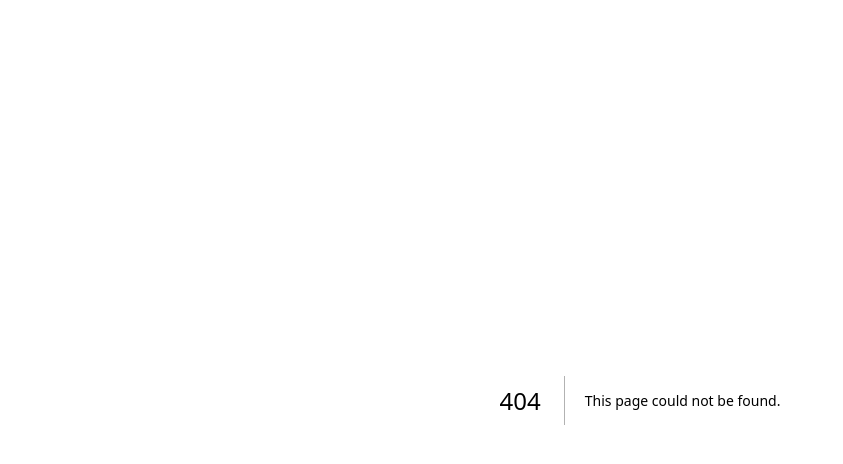
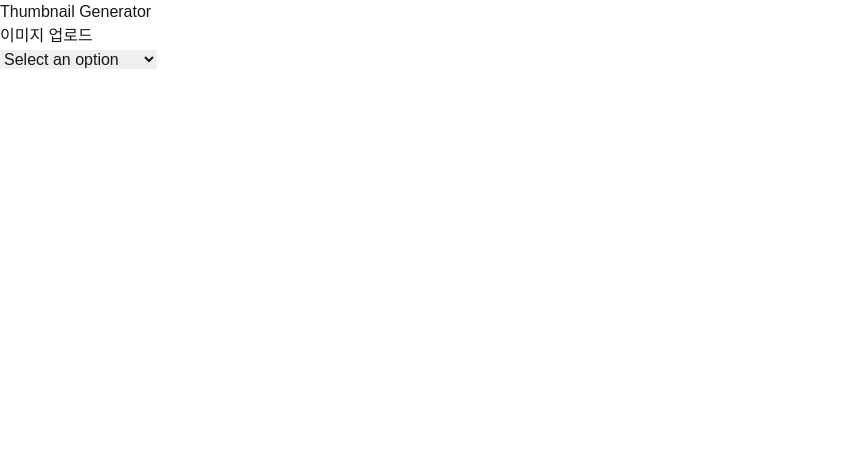
Before and after one commit to climbing-apricot/front, a Next.js app: page /thumbnail in a window 1280 px wide. Before the commit this address had no page. Shown: the top 464 px of the page, without its empty margins (0-843 px from the left). Built offline with nearby package versions, Linux system fonts and the light colour scheme.

Commit message:
20250117

```diff
--- /dev/null
+++ b/public/data/options.json
@@ -0,0 +1,14 @@
+[
+  {
+    "id": 1,
+    "name": "클라이밍파크 종로점"
+  },
+  {
+    "id": 2,
+    "name": "클라이밍파크 강남점"
+  },
+  {
+    "id": 3,
+    "name": "클라이밍파크 한티점"
+  }
+]
--- /dev/null
+++ b/src/app/thumbnail/page.jsx
@@ -0,0 +1,114 @@
+"use client"
+import {useEffect, useState} from "react";
+import CropModal from "@/components/CropModal";
+
+export default function Thumbnail() {
+  const [selectedImage, setSelectedImage] = useState(null); // 업로드된 원본 이미지
+  const [croppedImage, setCroppedImage] = useState(null); // 크롭된 이미지
+  const [showCropModal, setShowCropModal] = useState(false); // 크롭 화면 표시 여부
+  const [aspectRatio, setAspectRatio] = useState(1 / 1);
+  const [options, setOptions] = useState([]);
+  const [selectedOption, setSelectedOption] = useState("");
+
+  useEffect(() => {
+    fetch("/data/options.json")
+      .then((res) => {
+        if (!res.ok) {
+          throw new Error("failed to fetch JSON data");
+        }
+        return res.json();
+      })
+      .then((data) => {
+        setOptions(data);
+      })
+      .catch((err) => {
+        console.error("Error fetching JSON data:", err);
+      })
+  }, []);
+
+  // 파일 선택 및 크롭 화면 전환 핸들러
+  const handleImageUpload = (e) => {
+    const file = e.target.files[0];
+    if (file) {
+      const reader = new FileReader();
+      reader.onload = () => {
+        setSelectedImage(reader.result); // 이미지 데이터 설정
+        setShowCropModal(true); // 크롭 화면 활성화
+      };
+      reader.readAsDataURL(file);
+    }
+  };
+
+  // 크롭 완료 핸들러
+  const handleCropComplete = (croppedImage) => {
+    setCroppedImage(croppedImage); // 크롭된 이미지 저장
+    setShowCropModal(false); // 크롭 화면 닫기
+  };
+
+  // 업로드된 이미지 삭제 핸들러
+  const handleImageRemove = () => {
+    setSelectedImage(null);
+    setCroppedImage(null);
+  };
+
+  // 드롭다운 선택 핸들러
+  const handleOptionChange = (event) => {
+    setSelectedOption(event.target.value);
+  };
+
+  return (
+    <div>
+      <h1>Thumbnail Generator</h1>
+
+      {!croppedImage && (
+        <div>
+          {/* 업로드 버튼 */}
+          <label htmlFor="image-upload" style={{cursor: "pointer"}}>
+            <button onClick={() => document.getElementById("image-upload").click()}>이미지 업로드</button>
+          </label>
+          <input
+            id="image-upload"
+            type="file"
+            accept="image/*"
+            onChange={handleImageUpload}
+            style={{display: "none"}} // 숨겨진 파일 선택
+          />
+        </div>
+      )}
+
+      {croppedImage && (
+        <div>
+          {/* 크롭된 이미지 미리보기 */}
+          <img src={croppedImage} alt="Cropped" style={{maxWidth: "300px"}}/>
+          <div>
+            <button onClick={handleImageRemove}>이미지 삭제</button>
+          </div>
+        </div>
+      )}
+
+      <div>
+        <select value={selectedOption} onChange={handleOptionChange}>
+          <option value="" disabled>
+            Select an option
+          </option>
+          {options.map((option) => (
+            <option key={option.id} value={option.name}>
+              {option.name}
+            </option>
+          ))}
+        </select>
+      </div>
+
+      {/* 크롭 모달 */}
+      {showCropModal && (
+        <CropModal
+          imageSrc={selectedImage}
+          aspectRatio={aspectRatio} // 기본 비율 (1:1)
+          onCropComplete={handleCropComplete}
+          onClose={() => setShowCropModal(false)}
+          onAspectChange={setAspectRatio} // 비율 변경 핸들러 전달
+        />
+      )}
+    </div>
+  );
+}
--- /dev/null
+++ b/src/components/CropModal.jsx
@@ -0,0 +1,59 @@
+"use client"
+import {useCallback, useState} from "react";
+import getCroppedImg from "@/utils/CropUtils";
+import Cropper from "react-easy-crop";
+
+export default function CropModal({
+                                    imageSrc,
+                                    aspectRatio,
+                                    onCropComplete,
+                                    onClose,
+                                    onAspectChange,
+                                  }) {
+  const [crop, setCrop] = useState({ x: 0, y: 0 });
+  const [zoom, setZoom] = useState(1);
+  const [croppedAreaPixels, setCroppedAreaPixels] = useState(null);
+
+  const handleCropComplete = useCallback((croppedArea, croppedAreaPixels) => {
+    setCroppedAreaPixels(croppedAreaPixels);
+  }, []);
+
+  const handleCropImage = useCallback(async () => {
+    try {
+      const croppedImage = await getCroppedImg(imageSrc, croppedAreaPixels);
+      onCropComplete(croppedImage); // 크롭 완료 시 부모 컴포넌트에 이미지 전달
+    } catch (error) {
+      console.error(error);
+    }
+  }, [croppedAreaPixels, imageSrc, onCropComplete]);
+
+  return (
+    <div style={{ position: "fixed", top: 0, left: 0, right: 0, bottom: 0, background: "rgba(0,0,0,0.8)", zIndex: 1000 }}>
+      <div>
+        <div style={{ position: "relative", width: "100%", height: "80vh" }}>
+          <Cropper
+            image={imageSrc}
+            crop={crop}
+            zoom={zoom}
+            aspect={aspectRatio} // 선택된 비율로 크롭
+            onCropChange={setCrop}
+            onZoomChange={setZoom}
+            onCropComplete={handleCropComplete}
+          />
+        </div>
+        <div style={{ textAlign: "center", marginTop: 20 }}>
+          <button onClick={() => onAspectChange(1 / 1)}>1:1</button>
+          <button onClick={() => onAspectChange(3 / 4)}>3:4</button>
+          <button onClick={() => onAspectChange(4 / 5)}>4:5</button>
+          <button onClick={() => onAspectChange(9 / 16)}>9:16</button>
+        </div>
+        <div style={{ textAlign: "center", marginTop: 20 }}>
+          <button onClick={handleCropImage} style={{ marginRight: 10 }}>
+            Complete Crop
+          </button>
+          <button onClick={onClose}>Cancel</button>
+        </div>
+      </div>
+    </div>
+  );
+}
--- /dev/null
+++ b/src/utils/CropUtils.js
@@ -0,0 +1,40 @@
+export default async function getCroppedImg(imageSrc, croppedAreaPixels) {
+  const image = await createImage(imageSrc);
+  const canvas = document.createElement("canvas");
+  const ctx = canvas.getContext("2d");
+
+  canvas.width = croppedAreaPixels.width;
+  canvas.height = croppedAreaPixels.height;
+
+  ctx.drawImage(
+    image,
+    croppedAreaPixels.x,
+    croppedAreaPixels.y,
+    croppedAreaPixels.width,
+    croppedAreaPixels.height,
+    0,
+    0,
+    croppedAreaPixels.width,
+    croppedAreaPixels.height
+  );
+
+  return new Promise((resolve, reject) => {
+    canvas.toBlob((file) => {
+      if (file) {
+        resolve(URL.createObjectURL(file));
+      } else {
+        reject(new Error("Canvas is empty"));
+      }
+    }, "image/jpeg");
+  });
+}
+
+function createImage(url) {
+  return new Promise((resolve, reject) => {
+    const image = new Image();
+    image.src = url;
+    image.crossOrigin = "anonymous";
+    image.onload = () => resolve(image);
+    image.onerror = (error) => reject(error);
+  });
+}
```
Also changed, not shown: package.json (+4 -3 lines), 1 other file (tests, documents, lock files or other folders).
